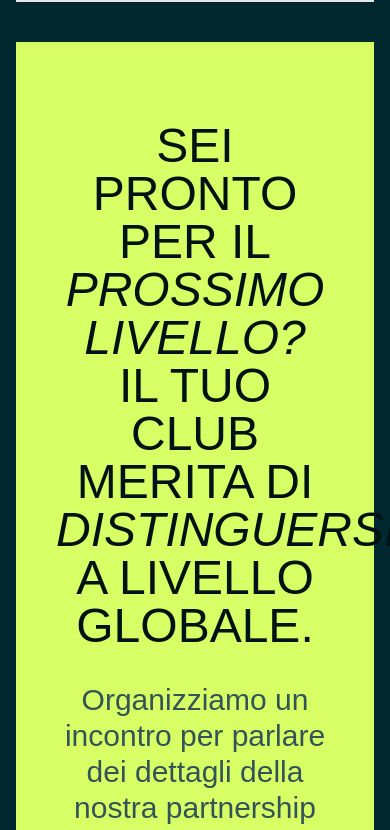
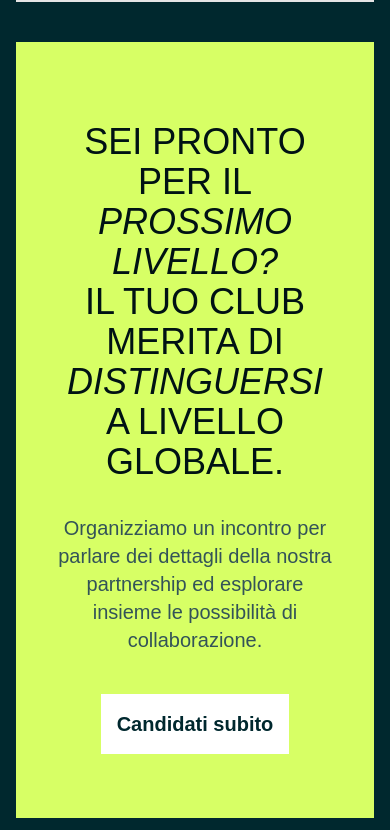
Before and after one commit to logix-software/frontend-assessment, a Nuxt app: page / in a window 390 px wide. Shown: the part 10300-11130 px from the top of the page. Built offline with nearby package versions, Linux system fonts and the light colour scheme; a web font is replaced by a local one.

Commit message:
fix: cta section responsive

```diff
--- a/assets/css/main.css
+++ b/assets/css/main.css
@@ -38,6 +38,6 @@
     @apply bg-[#001214] py-5 px-10 inline-flex items-center justify-center gap-2 text-white text-lg font-medium hover:bg-[#001214]/90 transition duration-200 ease-linear;
   }
   .btn-tertiary {
-    @apply py-6 px-8 inline-flex items-center justify-center gap-2 bg-white hover:bg-white/90 text-app-bg transition duration-200 ease-linear text-3xl font-bold;
+    @apply py-4 md:py-5 lg:py-6 px-4 md:px-6 lg:px-8 inline-flex items-center justify-center gap-2 bg-white hover:bg-white/90 text-app-bg transition duration-200 ease-linear text-xl md:text-2xl lg:text-3xl font-bold;
   }
 }
--- a/pages/index.vue
+++ b/pages/index.vue
@@ -394,11 +394,11 @@
     <section class=" mt-10">
         <div class="container">
             <div class=" bg-secondary pt-20 pb-16 px-10 text-center">
-                <h5 class=" text-5xl text-[#001214]">
+                <h5 class=" text-4xl lg:text-5xl text-[#001214]">
                     SEI PRONTO PER IL <span class=" italic font-medium">PROSSIMO LIVELLO?</span> <br>
                     IL TUO CLUB MERITA DI <span class=" italic font-medium">DISTINGUERSI</span> <br> A LIVELLO GLOBALE.
                 </h5>
-                <p class=" text-3xl text-[#335358] mt-8">
+                <p class=" text-xl lg:text-3xl text-[#335358] mt-8">
                     Organizziamo un incontro per parlare dei dettagli della nostra partnership
                     ed esplorare insieme le possibilità di collaborazione.
                 </p>
```
